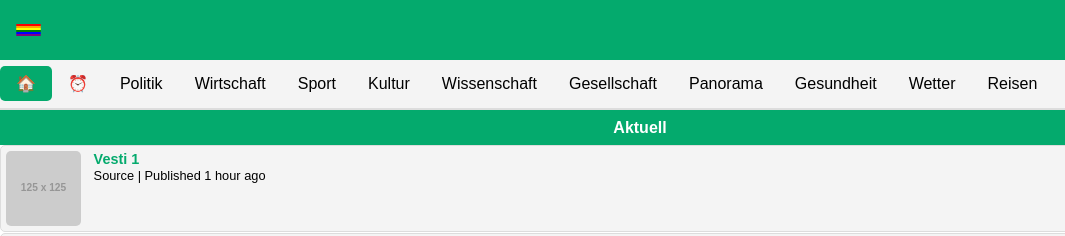
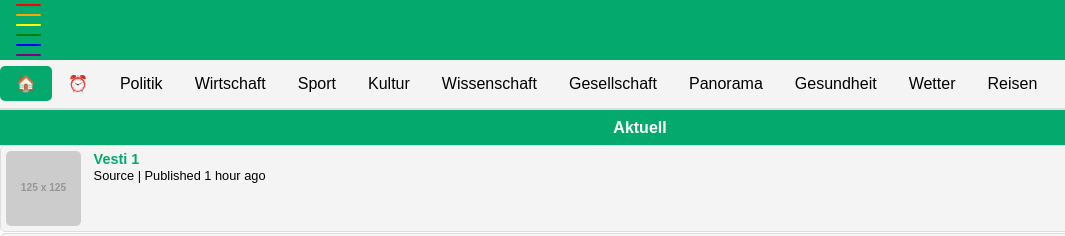
Before and after one commit to 0Badwa/DACHnews, a plain HTML site: page index.html in a window 1280 px wide. Shown: the top 236 px of the page, 0-1065 px from the left. Drawn offline with Linux system fonts and the light colour scheme; placeholder pictures from the web are drawn by us.

Commit message:
Update styles.css

```diff
--- a/src/css/styles.css
+++ b/src/css/styles.css
@@ -254,6 +254,7 @@ nav .menu button:hover {
 #settings-button .rainbow-line {
   width: 100%; /* Dužina linije */
   height: 2px; /* Debljina linije */
+  margin: 4px 0; /*  vrednost za veći razmak */
   border-radius: 1px; /* Zaobljeni uglovi linije */
 }
 
```
